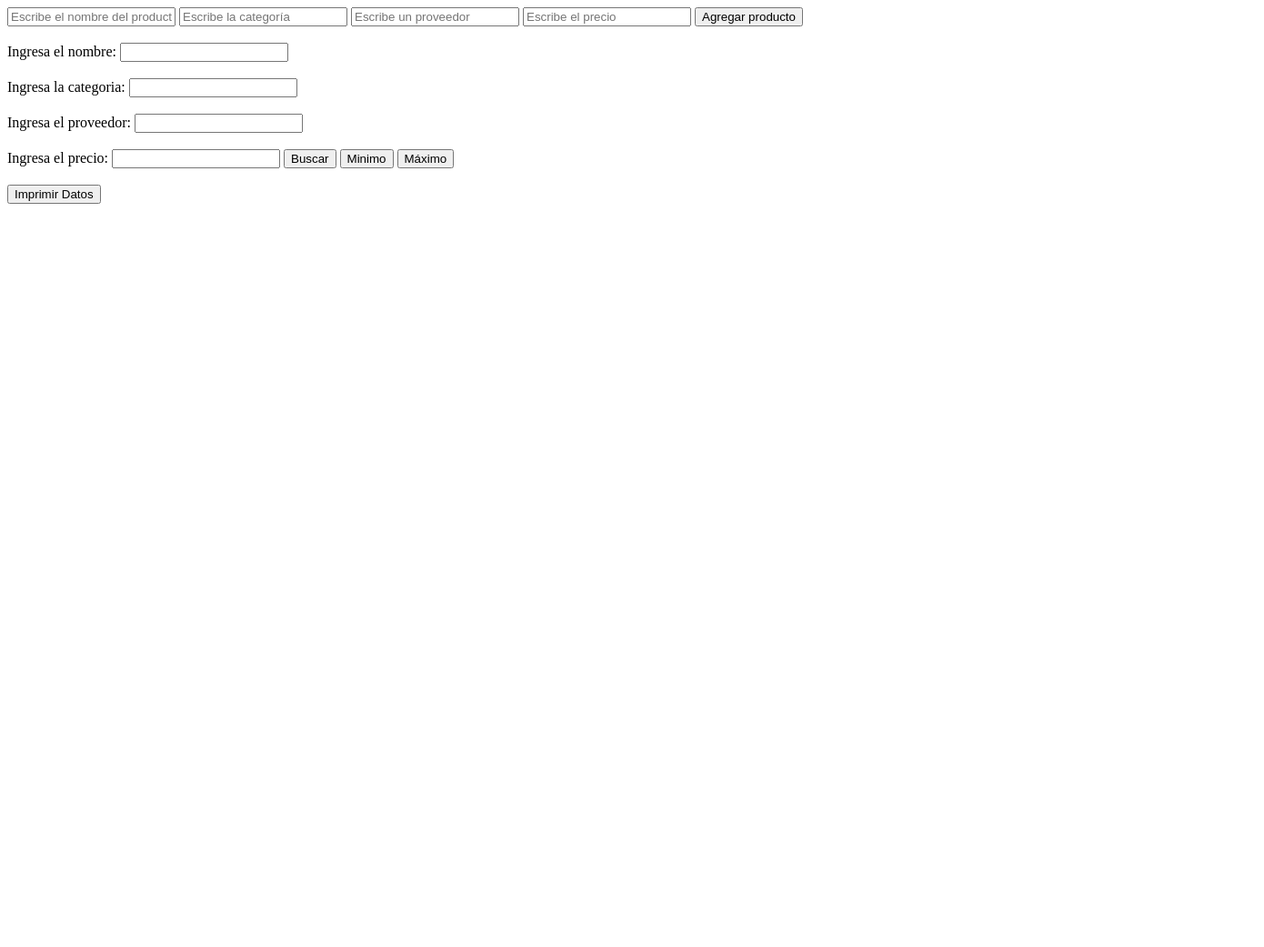
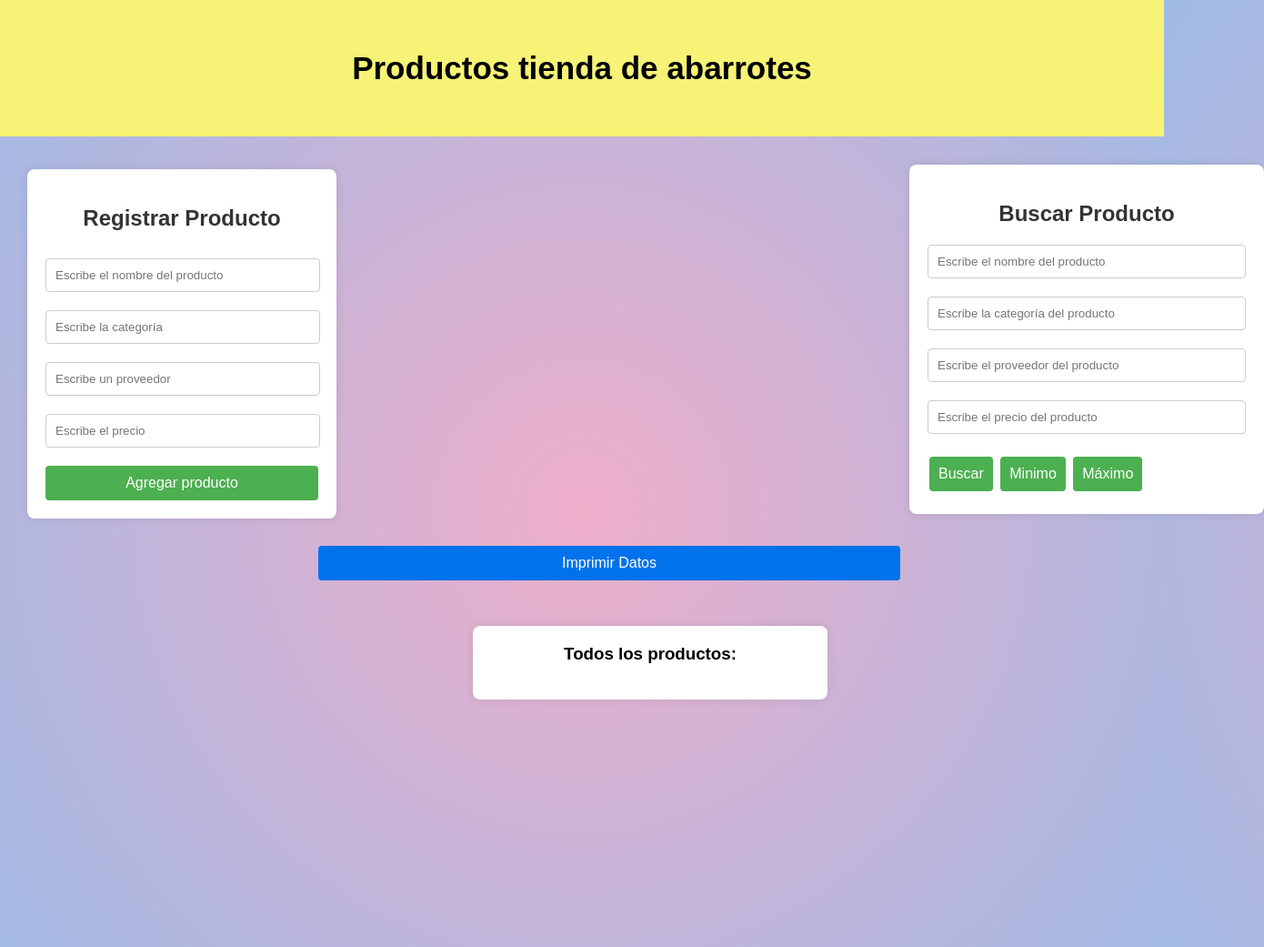
Before and after one commit to LimbergDV/Proyecto_EDA_BST, a plain HTML site: page index.html in a window 1280 px wide. Shown: the top 1041 px of the page at 91% size, 1390 px wide, since content can reach past the window. Before the commit the page ends 800 px from the top, so only its background shows below. Drawn offline with Linux system fonts and the light colour scheme.

Commit message:
algoritmo con su css terminado

```diff
--- a/index.html
+++ b/index.html
@@ -4,33 +4,48 @@
     <meta charset="UTF-8">
     <meta name="viewport" content="width=device-width, initial-scale=1.0">
     <title>Proyecto EDA Binary Search Tree</title>
+    <link rel="stylesheet" href="style.css">
 </head>
 <body>
+    <div class="cont1">
+    <p class="textPrincipal">Productos tienda de abarrotes</p>
+    </div>
+    <br> <br>
+    <div class="form-container">
+    <h2>Registrar Producto</h2>
     <input id="name" type="text" placeholder="Escribe el nombre del producto">
     <input id="category" type="text" placeholder="Escribe la categoría">
     <input id="supplier" type="text" placeholder="Escribe un proveedor">
     <input id="price" type="text" placeholder="Escribe el precio">
     <button id="btn-add">Agregar producto</button>
+    </div>
+
     <br> <br>
-    <label for="">Ingresa el nombre: </label>
-    <input id="nameSearch" type="text">
-    <br> <br>
-    <label for="">Ingresa la categoria: </label>
-    <input id="categorySearch" type="text">
-    <br> <br>
-    <label for="">Ingresa el proveedor: </label>
-    <input id="supplierSearch" type="text">
-    <br> <br>
-    <label for="">Ingresa el precio: </label>
-    <input id="priceSearch" type="text">
+    <div class="form-container2">
+        <h2>Buscar Producto</h2>
+    <input id="nameSearch" type="text" placeholder="Escribe el nombre del producto">
 
+    <input id="categorySearch" type="text" placeholder="Escribe la categoría del producto">
+
+    <input id="supplierSearch" type="text" placeholder="Escribe el proveedor del producto">
+
+    <input id="priceSearch" type="text" placeholder="Escribe el precio del producto">
+
+    <div>
     <button id="btnSearch">Buscar</button>
     <button id="valueMin">Minimo</button>
     <button id="valueMax">Máximo</button>
-    <br> <br>
+    </div>
+    </div>
 
+    <div class="btnImprimir">
     <button id="printData">Imprimir Datos</button>
+    </div>
 
+    <div id="productos">
+        <h3>Todos los productos: </h3>
+        <div id="productos-lista"></div>
+    </div>
 
     <script type="module" src="src/controllers/script.js"></script>
 </body>
--- a/src/controllers/script.js
+++ b/src/controllers/script.js
@@ -28,3 +28,38 @@ btnSearch.addEventListener("click", ()=>{
         alert(`Encontré al producto: ${bst.search(name, category, supplier, price).value.name}`);
     }
 });
+
+let btnValueMin = document.getElementById("valueMin")
+btnValueMin.addEventListener("click", ()=>{
+    let result = bst.min();
+
+    if(result == null){
+        alert("No se encontró");
+    } else{
+        alert(`Encontré el producto: ${result.value.name} que es el menor`);
+    }
+});
+
+let btnValueMax = document.getElementById("valueMax")
+btnValueMax.addEventListener("click", ()=>{
+    let result = bst.max();
+
+    if(result == null){
+        alert("No se encontró");
+    } else {
+        alert(`Encontré el producto: ${result.value.name} que es el mayor`);
+    }
+});
+
+let btnRecorrerArbol = document.getElementById("printData");
+btnRecorrerArbol.addEventListener("click", ()=>{
+    const imprimir =(node)=>{
+        let apartado = document.getElementById("productos");
+
+        let etiqueta = document.createElement("p");
+        etiqueta.innerText = `Nombre: ${node.value.name}, Categoría: ${node.value.category}, Proveedor: ${node.value.supplier}, Precio: $${node.value.price}`;
+        apartado.appendChild(etiqueta);
+    }
+
+    bst.recorridoInorden(bst.getRoot(), imprimir);
+});
--- a/src/modells/bst/BST.js
+++ b/src/modells/bst/BST.js
@@ -42,12 +42,40 @@ class BST {
     }
   }
 
+  min(){
+    return this.minNode(this.#root)
+  }
 
+  minNode(node){
+    if(node == null || node.left == null){
+        return node;
+    } else{
+        return this.minNode(node.left);
+    }
+  }
 
+  max(){
+    return this.maxNode(this.#root)
+  }
 
+  maxNode(node){
+    if(node == null || node.right == null){
+        return node;
+    } else{
+        return this.maxNode(node.right);
+    }
+  }
 
+  recorridoInorden(node, callback){
+    if(node !== null){
+        this.recorridoInorden(node.left, callback);
+        callback(node);
+        this.recorridoInorden(node.right, callback);
+    }
+  }
 
-
-
+  getRoot(){
+    return this.#root;
+  }
 }
 export default BST;
--- a/style.css
+++ b/style.css
@@ -0,0 +1,149 @@
+body {
+    margin: 0;
+    font-family: Arial, Helvetica, sans-serif;
+    background: rgb(238,174,202);
+    background: radial-gradient(circle, rgba(238,174,202,1) 0%, rgba(158,186,230,1) 100%, rgba(158,186,230,1) 100%, rgba(148,187,233,1) 100%);
+  }
+
+.textPrincipal{
+    text-align: center;
+    font-weight: bold;
+    font-size: 35px;
+    color: rgb(0, 0, 0);
+}
+
+.cont1{
+  background-color: rgb(247, 243, 118);
+  padding: 20px;
+  text-align: center;
+}
+
+.form-container {
+    background-color: #fff;
+    padding: 20px;
+    border-radius: 8px;
+    box-shadow: 0 0 10px rgba(0, 0, 0, 0.1);
+    width: 300px;
+    margin-left: 30px;
+}
+
+.form-container h2 {
+    text-align: center;
+    margin-bottom: 20px;
+    color: #333;
+}
+
+.form-container input[type="text"] {
+    width: calc(100% - 20px);
+    padding: 10px;
+    margin: 10px 0;
+    border: 1px solid #ccc;
+    border-radius: 4px;
+}
+
+.form-container button {
+    width: 100%;
+    padding: 10px;
+    background-color: #4CAF50;
+    border: none;
+    border-radius: 4px;
+    color: white;
+    font-size: 16px;
+    cursor: pointer;
+    margin-top: 10px;
+}
+
+.form-container button:hover {
+    background-color: #45a049;
+}
+
+.form-title {
+    text-align: center;
+    font-size: 14px;
+    color: #777;
+    margin-bottom: 10px;
+}
+
+
+
+.form-container2 {
+    background-color: #fff;
+    padding: 20px;
+    border-radius: 8px;
+    box-shadow: 0 0 10px rgba(0, 0, 0, 0.1);
+    width: 350px;
+    position: relative;
+    margin-left: 1000px;
+    bottom: 425px;
+}
+
+.form-container2 h2 {
+    text-align: center;
+    margin-bottom: 20px;
+    color: #333;
+}
+
+.form-container2 label {
+    display: block;
+    margin-bottom: 5px;
+    color: #333;
+}
+
+.form-container2 input[type="text"] {
+    width: calc(100% - 22px);
+    padding: 10px;
+    margin-bottom: 20px;
+    border: 1px solid #ccc;
+    border-radius: 4px;
+}
+
+.form-container2 button {
+    width: ccalc(33.33% - 2px);;
+    padding: 10px;
+    background-color: #4CAF50;
+    border: none;
+    border-radius: 4px;
+    color: white;
+    font-size: 16px;
+    cursor: pointer;
+    margin: 5px 2px;
+    justify-content: space-between;
+}
+
+.form-container2 button:hover {
+    background-color: #45a049;
+}
+
+.btnImprimir{
+    margin-top: 10px;
+}
+
+#printData{
+    width: 50%;
+    padding: 10px;
+    background-color: #0072ec;
+    border: none;
+    border-radius: 4px;
+    color: white;
+    font-size: 16px;
+    cursor: pointer;
+    position: relative;
+    bottom: 400px;
+    margin-left: 350px;
+}
+
+#productos {
+    background-color: #fff;
+    padding: 20px;
+    border-radius: 8px;
+    box-shadow: 0 0 10px rgba(0, 0, 0, 0.1);
+    width: 350px;
+    position: relative;
+    bottom: 350px;
+    left: 520px;
+    text-align: center;
+}
+
+#productos h3 {
+    margin-top: 0;
+}
```
